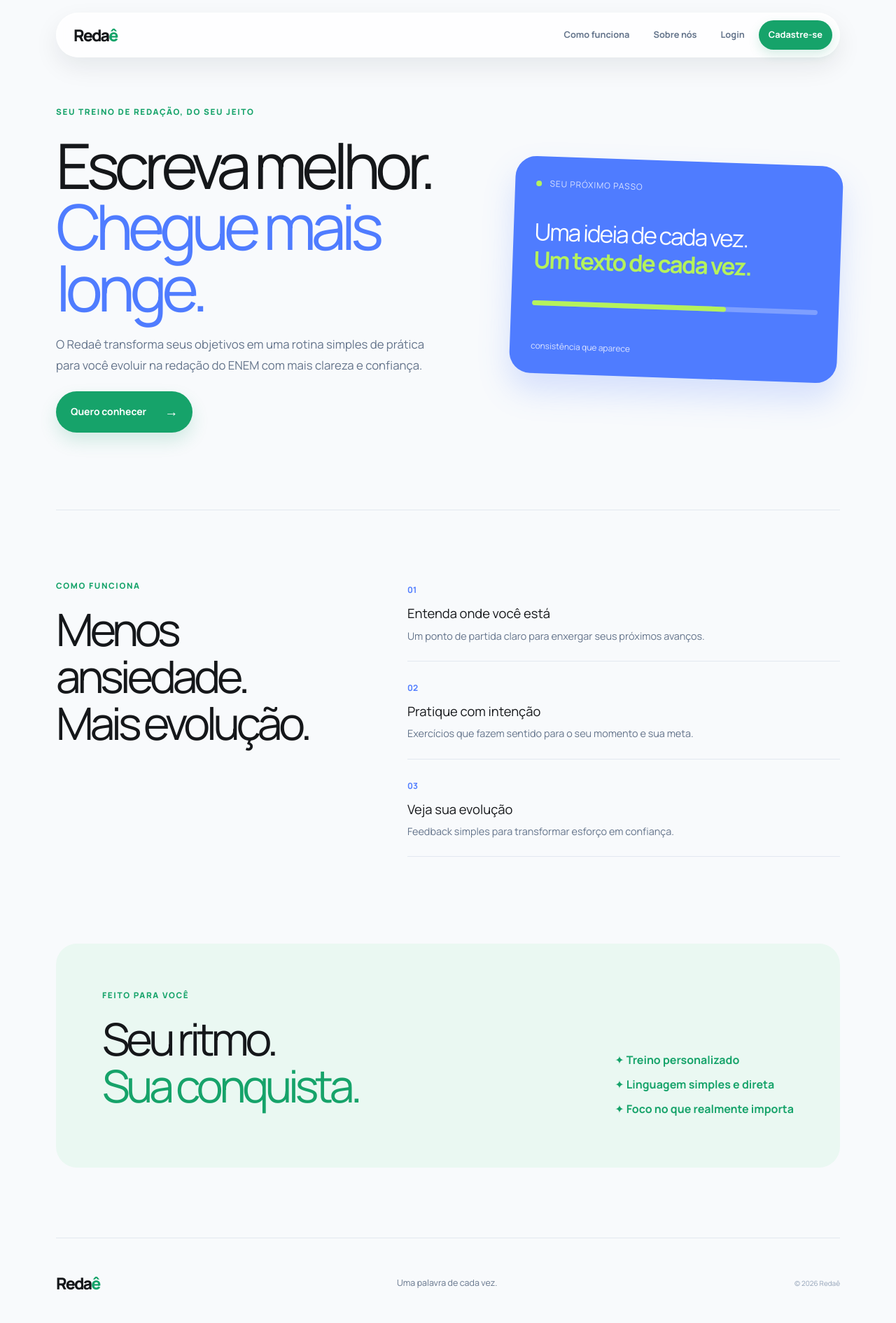
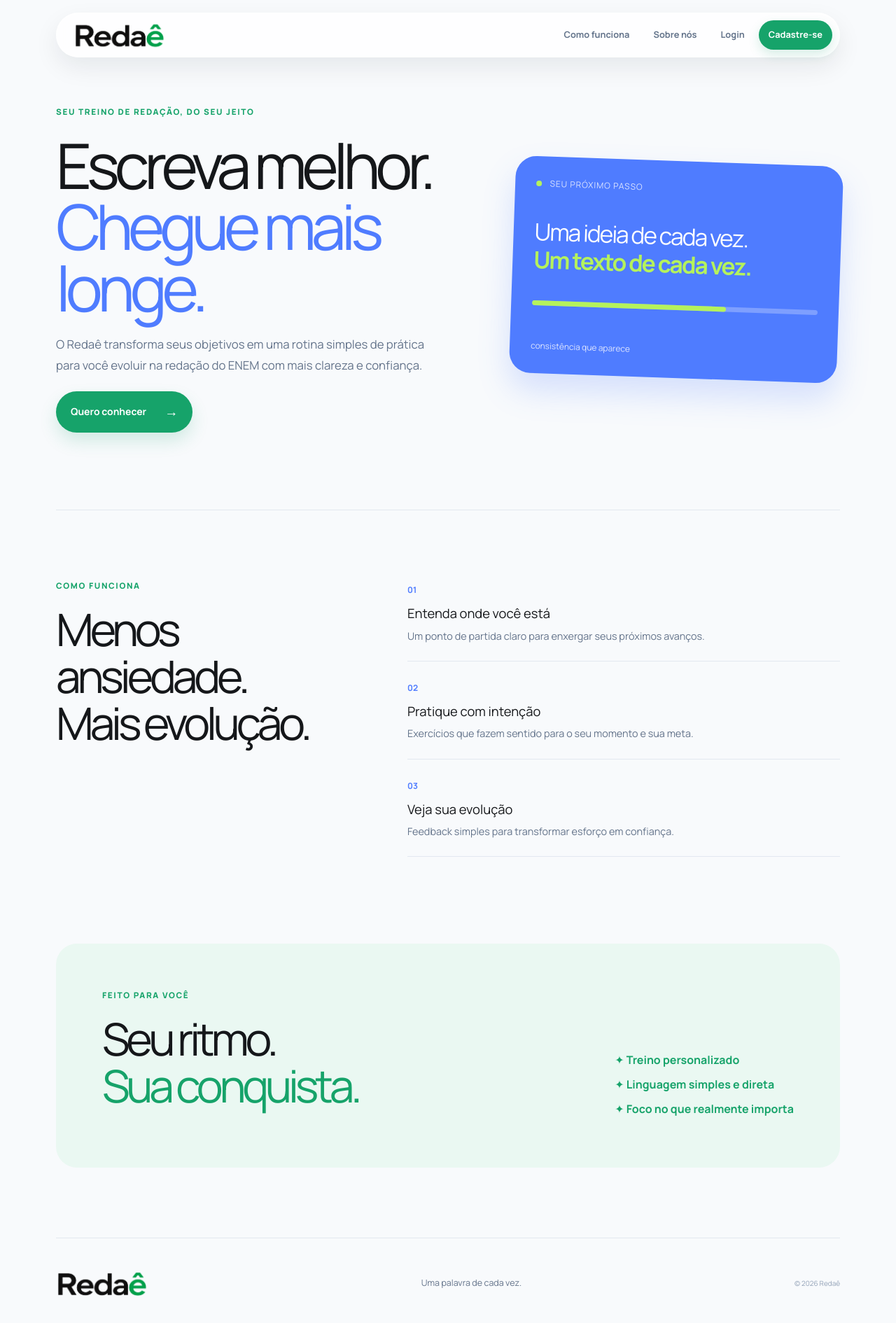
Before and after one commit to Daniel-Brevess/Redae, a React (Vite) app in the folder frontend/: page / in a window 1280 px wide. Shown: the top 1890 px of the page at 70% size. Built offline with nearby package versions, Linux system fonts and the light colour scheme.

Commit message:
feat: aplicar logo na landing page

```diff
--- a/frontend/src/main.tsx
+++ b/frontend/src/main.tsx
@@ -1,5 +1,6 @@
 import { StrictMode, useEffect, useRef, useState } from 'react'
 import { createRoot } from 'react-dom/client'
+import logoUrl from '../assets/redae_logo.png'
 import './styles.css'
 
 function App() {
@@ -35,7 +36,7 @@ function App() {
   return (
     <main>
       <header className="site-header">
-        <a className="logo" href="#top">Reda<span>ê</span></a>
+        <a className="logo" href="#top" aria-label="Redaê — início"><img src={logoUrl} alt="Redaê" /></a>
         <nav className="site-nav" aria-label="Navegacao principal">
           <a className="nav-link" href="#como-funciona" onClick={closeCard}>Como funciona</a>
           <a className="nav-link" href="#sobre-nos" onClick={closeCard}>Sobre nós</a>
@@ -82,7 +83,7 @@ function App() {
       <section id="top" className="hero page-width"><div className="hero-copy"><p className="eyebrow">Seu treino de redação, do seu jeito</p><h1>Escreva melhor.<br /><em>Chegue mais longe.</em></h1><p className="lede">O Redaê transforma seus objetivos em uma rotina simples de prática para você evoluir na redação do ENEM com mais clareza e confiança.</p><a className="button" href="#como-funciona">Quero conhecer <span>→</span></a></div><div className="hero-card"><div className="card-top"><span className="dot" /> seu próximo passo</div><p>Uma ideia de cada vez.<br /><strong>Um texto de cada vez.</strong></p><div className="progress"><span /></div><small>consistência que aparece</small></div></section>
       <section id="como-funciona" className="how page-width"><div><p className="eyebrow">Como funciona</p><h2>Menos ansiedade.<br />Mais evolução.</h2></div><div className="steps"><article><b>01</b><h3>Entenda onde você está</h3><p>Um ponto de partida claro para enxergar seus próximos avanços.</p></article><article><b>02</b><h3>Pratique com intenção</h3><p>Exercícios que fazem sentido para o seu momento e sua meta.</p></article><article><b>03</b><h3>Veja sua evolução</h3><p>Feedback simples para transformar esforço em confiança.</p></article></div></section>
       <section className="benefits page-width"><div className="benefits-heading"><p className="eyebrow">Feito para você</p><h2>Seu ritmo.<br /><span>Sua conquista.</span></h2></div><div className="benefit-list"><p>✦ Treino personalizado</p><p>✦ Linguagem simples e direta</p><p>✦ Foco no que realmente importa</p></div></section>
-      <footer className="footer page-width"><a className="logo" href="#top">Reda<span>ê</span></a><p>Uma palavra de cada vez.</p><small>© 2026 Redaê</small></footer>
+      <footer className="footer page-width"><a className="logo" href="#top" aria-label="Redaê — início"><img src={logoUrl} alt="Redaê" /></a><p>Uma palavra de cada vez.</p><small>© 2026 Redaê</small></footer>
     </main>
   )
 }
```
Also changed, not shown: frontend/assets/redae_logo.png (added), frontend/src/styles.css, 1 other file (tests, documents, lock files or other folders).
